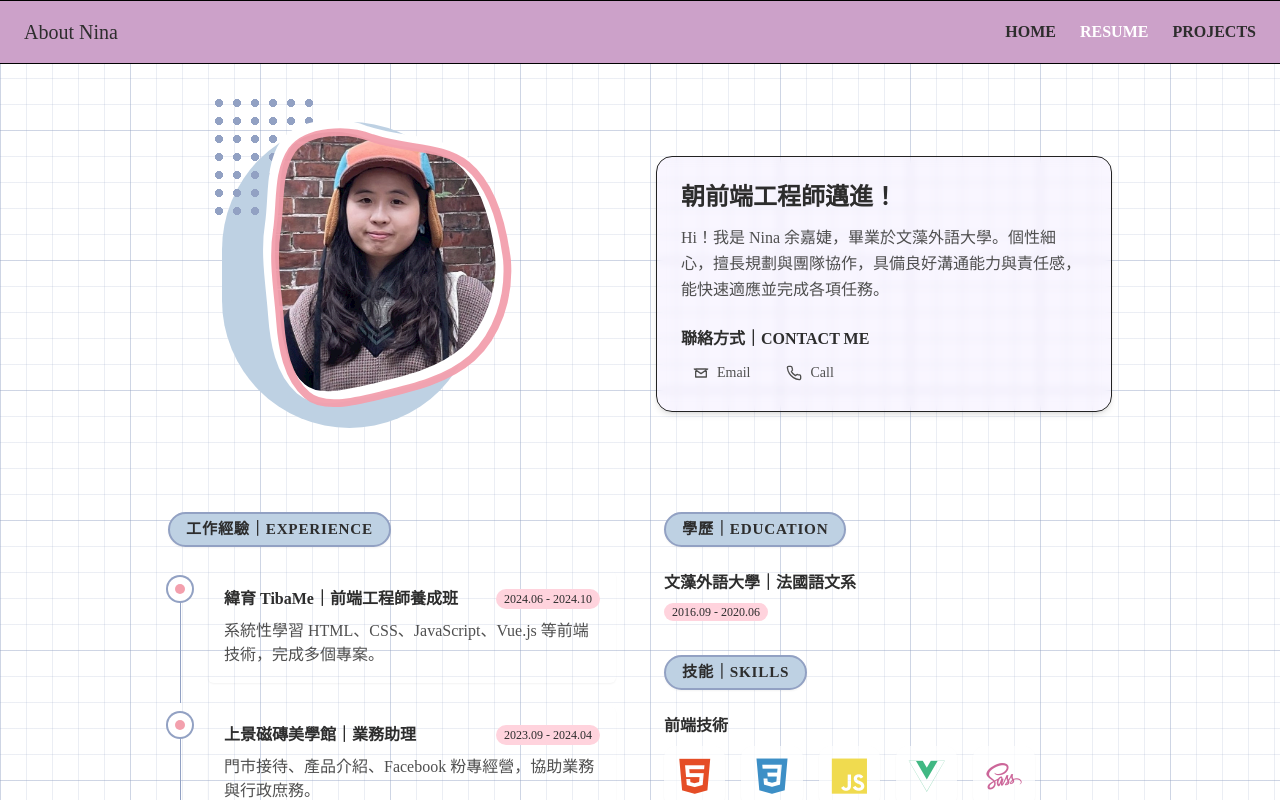
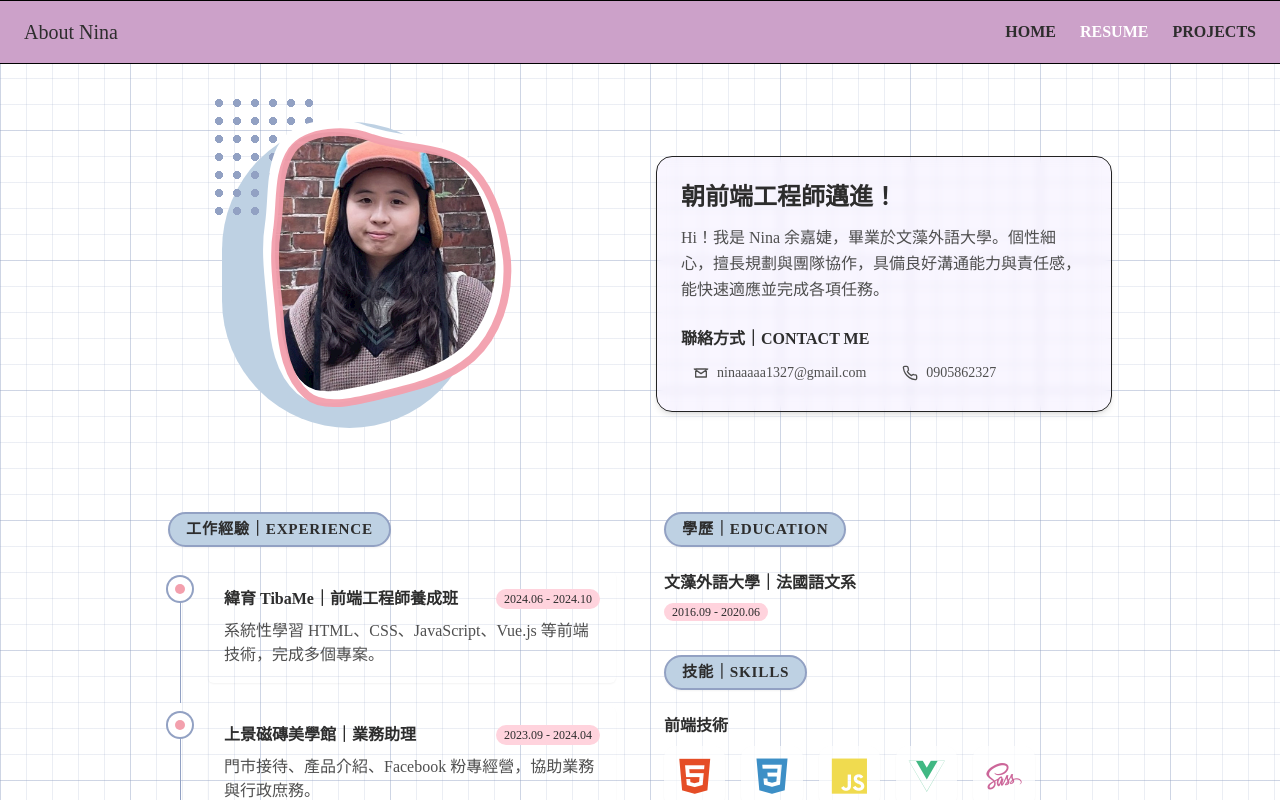
Before and after one commit to isnina47/About_Nina, a Vue app: page /About_Nina/resume in a window 1280 px wide. Shown: the top 800 px of the page. Built offline with nearby package versions, Linux system fonts and the light colour scheme.

Commit message:
style : 修改聯絡資訊樣式

```diff
--- a/src/components/ContactPills.vue
+++ b/src/components/ContactPills.vue
@@ -1,10 +1,12 @@
 <template>
   <address class="not-italic flex flex-wrap gap-3">
+    <!-- Email -->
     <a
       :href="`mailto:${email}`"
       class="inline-flex items-center gap-2 px-3 py-1 text-sm transition hover:-translate-y-0.5"
+      :title="email"
     >
-      <svg class="w-4 h-4" viewBox="0 0 24 24" fill="none" stroke="currentColor">
+      <svg class="w-4 h-4" viewBox="0 0 24 24" fill="none" stroke="currentColor" aria-hidden="true">
         <path
           stroke-linecap="round"
           stroke-linejoin="round"
@@ -12,27 +14,26 @@
           d="M4 6h16v12H4zM22 6l-10 7L2 6"
         />
       </svg>
-      <span v-if="showLabel">Email</span>
+      <span v-if="showLabel">{{ email }}</span>
       <span class="sr-only">Email</span>
     </a>
 
+    <!-- Phone -->
     <a
-      :href="`tel:${tel}`"
+      :href="`tel:${(tel || '').replace(/\\D/g, '')}`"
       class="inline-flex items-center gap-2 px-3 py-1 text-sm transition hover:-translate-y-0.5"
+      :title="tel"
     >
-      <svg class="w-4 h-4" viewBox="0 0 24 24" fill="none" stroke="currentColor">
+      <svg class="w-4 h-4" viewBox="0 0 24 24" fill="none" stroke="currentColor" aria-hidden="true">
         <path
           stroke-linecap="round"
           stroke-linejoin="round"
           stroke-width="2"
-          d="M22 16.92v3a2 2 0 0 1-2.18 2 19.8 19.8 0 0 1-8.63-3.07
-                 19.5 19.5 0 0 1-6-6A19.8 19.8 0 0 1 2.08 4.18
-                 2 2 0 0 1 4.06 2h3a2 2 0 0 1 2 1.72c.12.9.31 1.77.57 2.61
-                 a2 2 0 0 1-.45 2.11L8.09 9.91a16 16 0 0 0 6 6l1.47-1.09
-                 a2 2 0 0 1 2.11-.45c.84.26 1.71.45 2.61.57A2 2 0 0 1 22 16.92z"
+          d="M22 16.92v3a2 2 0 0 1-2.18 2 19.8 19.8 0 0 1-8.63-3.07 19.5 19.5 0 0 1-6-6A19.8 19.8 0 0 1 2.08 4.18 2 2 0 0 1 4.06 2h3a2 2 0 0 1 2 1.72c.12.9.31 1.77.57 2.61a2 2 0 0 1-.45 2.11L8.09 9.91a16 16 0 0 0 6 6l1.47-1.09a2 2 0 0 1 2.11-.45c.84.26 1.71.45 2.61.57A2 2 0 0 1 22 16.92z"
         />
       </svg>
-      <span v-if="showLabel">Call</span>
+
+      <span v-if="showLabel">{{ tel }}</span>
       <span class="sr-only">Phone</span>
     </a>
   </address>
@@ -41,7 +42,7 @@
 <script setup>
   const props = defineProps({
     email: { type: String, default: 'ninaaaaa1327@gmail.com' },
-    tel: { type: String, default: '0905862327' },
-    showLabel: { type: Boolean, default: true } // 要不要顯示文字（只顯示圖示時可關掉）
+    tel: { type: String, default: '0905-862-327' },
+    showLabel: { type: Boolean, default: true }
   })
 </script>
```
